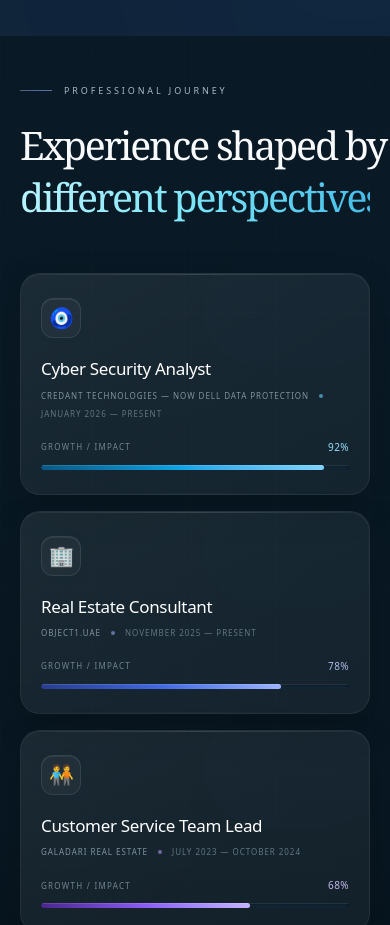
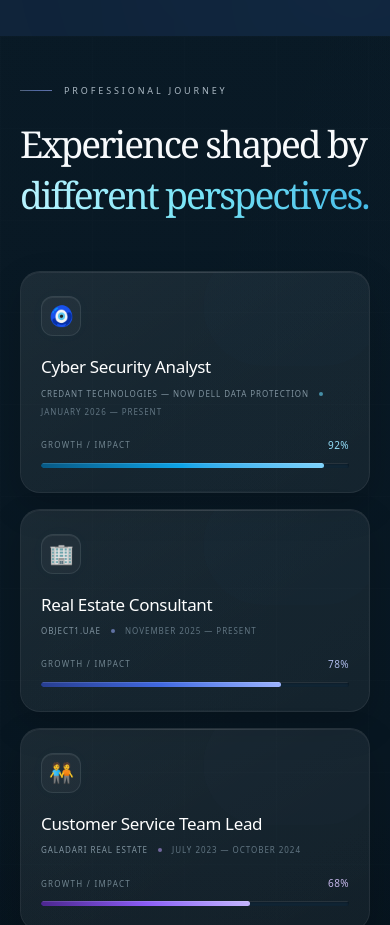
Before and after one commit to Muneeza-Fatima/Client-Portfolio, a Next.js app: page / in a window 390 px wide. Shown: the part 4740-5665 px from the top of the page. Built offline with nearby package versions, Linux system fonts and the light colour scheme; no server answers.

Commit message:
FinalOne

```diff
--- a/components/experiencehome/Experience.tsx
+++ b/components/experiencehome/Experience.tsx
@@ -332,10 +332,12 @@
           <h2
             className="
               font-serif
-              text-[clamp(2.45rem,4.8vw,5.15rem)]
+              text-[clamp(2rem,9.5vw,2.7rem)]
               font-normal
-              leading-[1.02]
+              leading-[1.05]
               tracking-[-0.055em]
+              sm:text-[clamp(2.45rem,4.8vw,5.15rem)]
+              sm:leading-[1.02]
             "
           >
             <span className="block whitespace-nowrap text-[#F8FAFC]">
```
